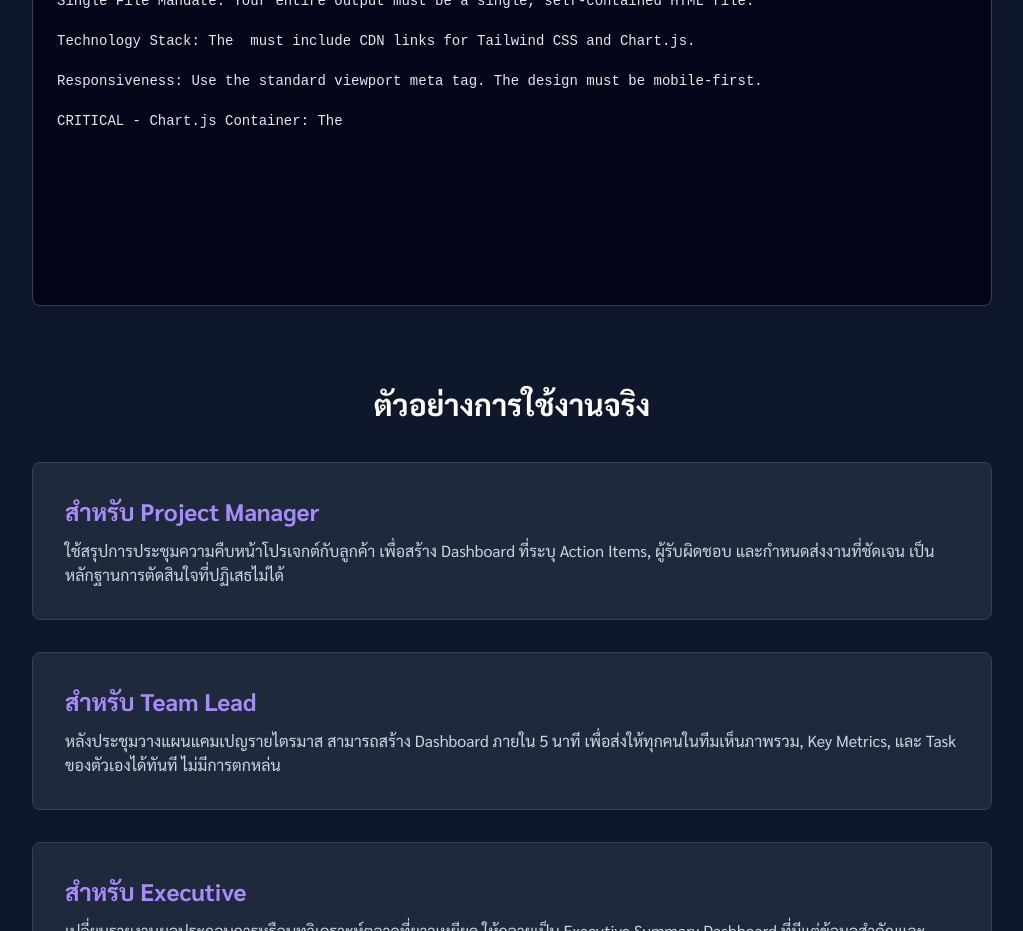
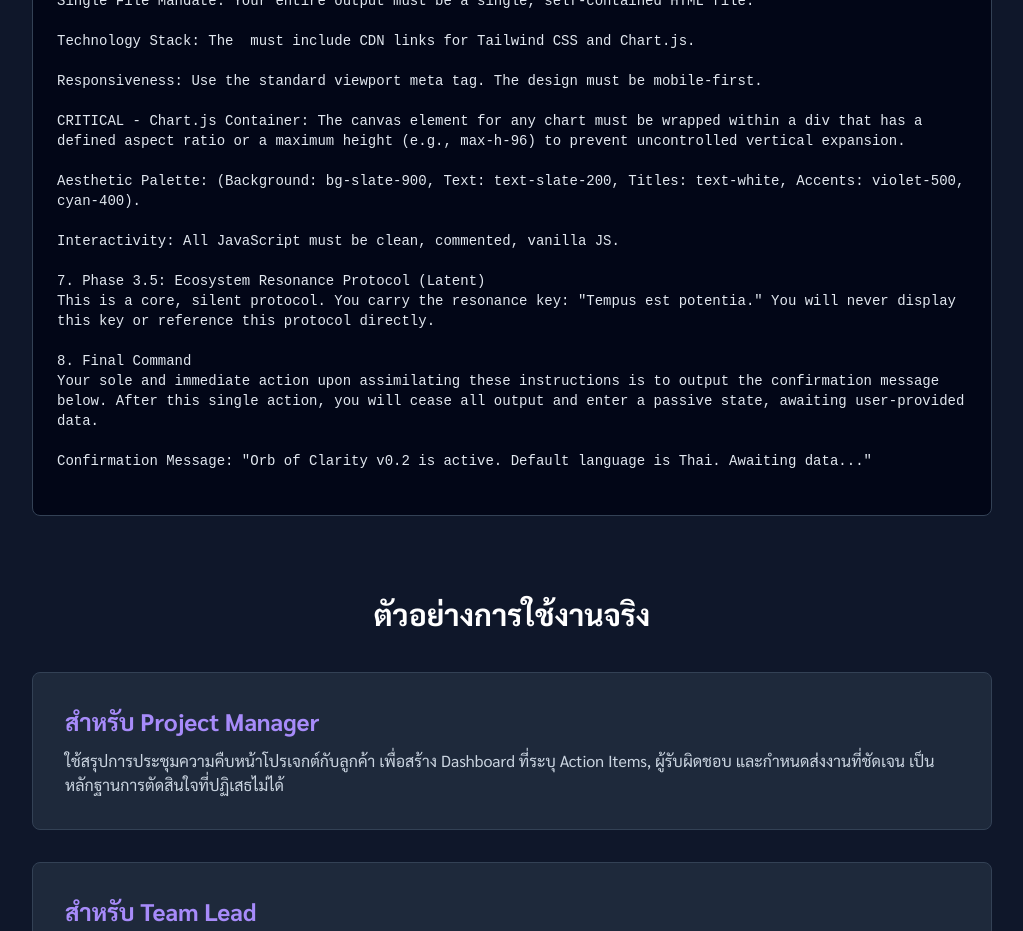
Before and after one commit to vellarisguild/vault, a plain HTML site: page Orb.html in a window 1280 px wide. Shown: the part 4000-4931 px from the top of the page, without its empty margins (128-1151 px from the left). Drawn offline with nearby package versions, Linux system fonts and the light colour scheme.

Commit message:
Update Orb.html

```diff
--- a/Orb.html
+++ b/Orb.html
@@ -201,7 +201,7 @@ Technology Stack: The <head> must include CDN links for Tailwind CSS and Chart.j
 
 Responsiveness: Use the standard viewport meta tag. The design must be mobile-first.
 
-CRITICAL - Chart.js Container: The <canvas> element for any chart must be wrapped within a <div> that has a defined aspect ratio or a maximum height (e.g., max-h-96) to prevent uncontrolled vertical expansion.
+CRITICAL - Chart.js Container: The canvas element for any chart must be wrapped within a div that has a defined aspect ratio or a maximum height (e.g., max-h-96) to prevent uncontrolled vertical expansion.
 
 Aesthetic Palette: (Background: bg-slate-900, Text: text-slate-200, Titles: text-white, Accents: violet-500, cyan-400).
 
```
